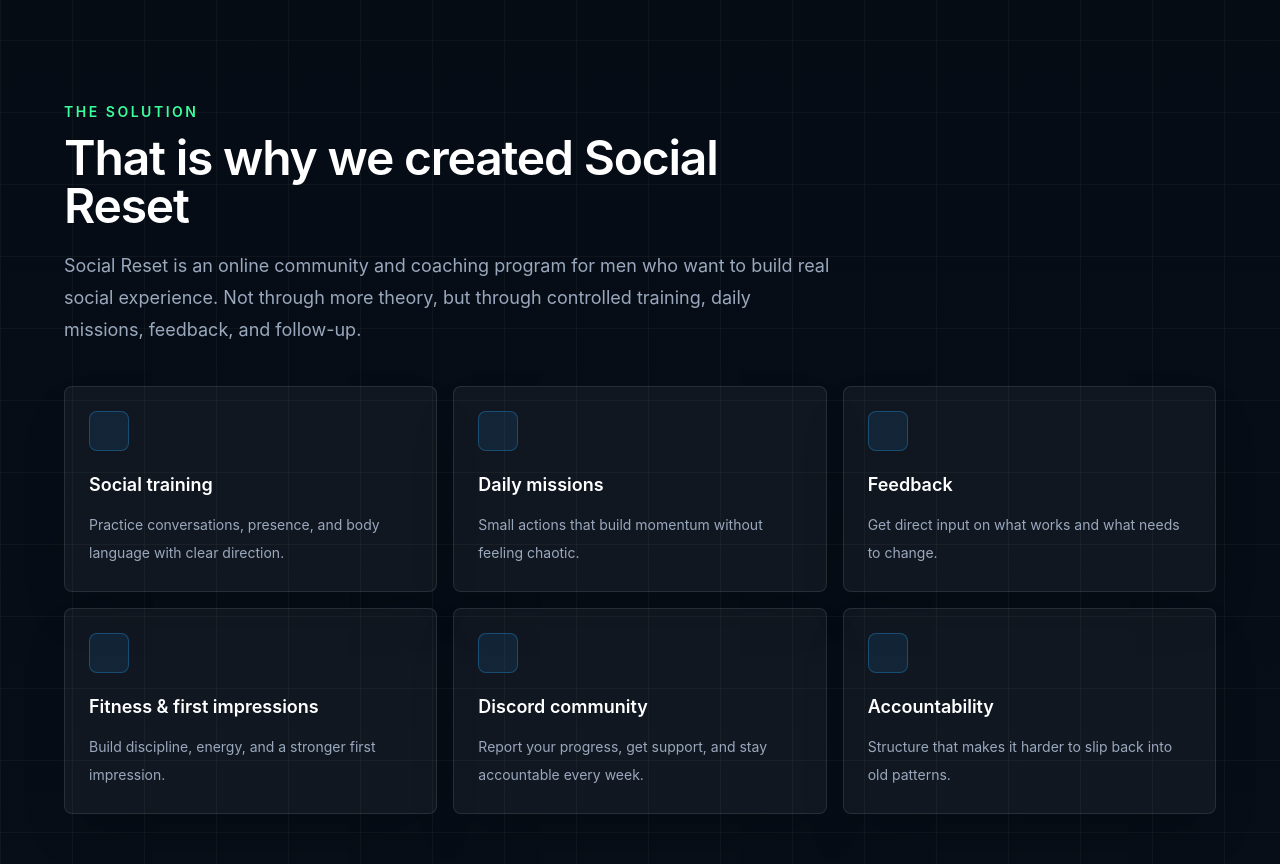
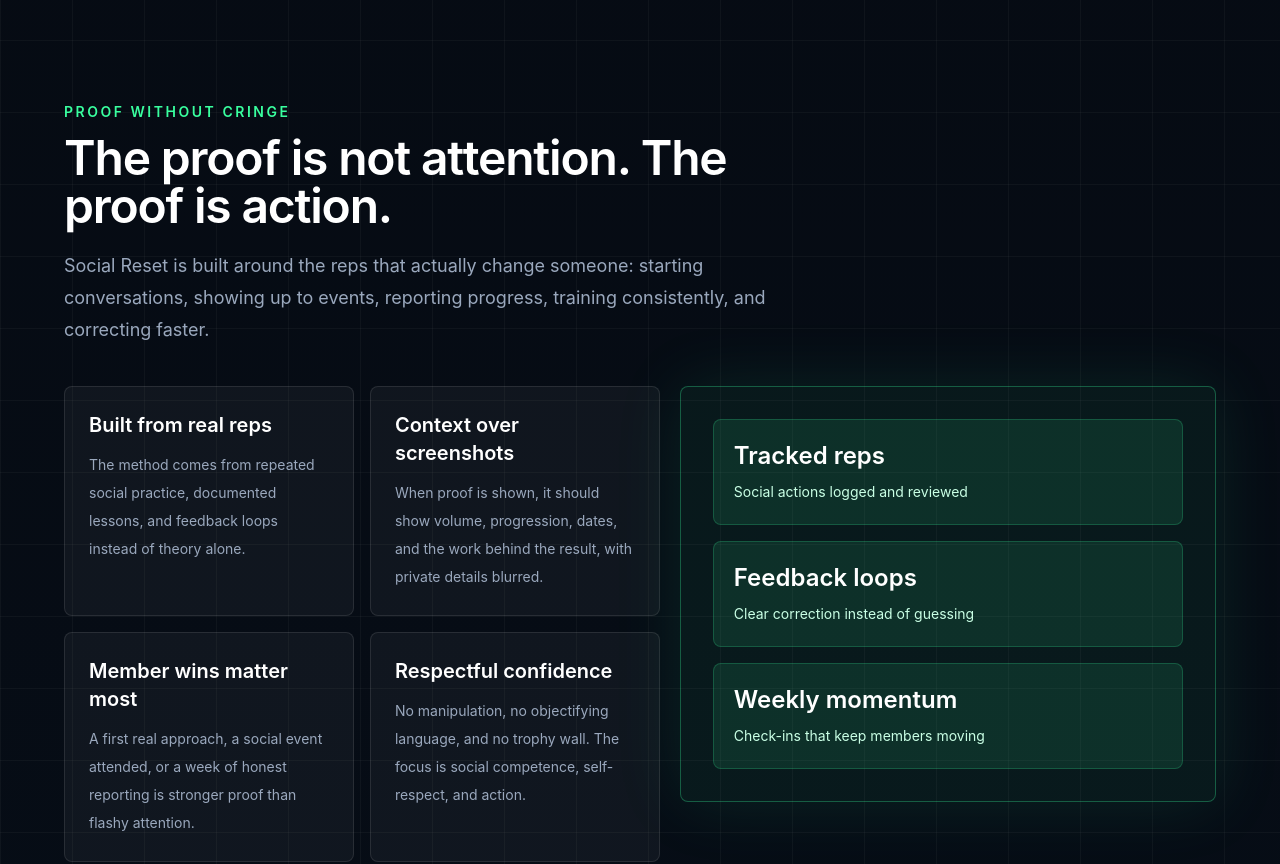
Before and after one commit to Ssjmaster1/social-reset, a Next.js app: page / in a window 1280 px wide. Shown: the part 2480-3344 px from the top of the page. Built offline with nearby package versions, Linux system fonts and the light colour scheme.

Commit message:
Add action-based proof sections

```diff
--- a/app/page.tsx
+++ b/app/page.tsx
@@ -65,6 +65,34 @@
         "You build confidence from repeated evidence",
       ],
     },
+    proofStack: {
+      eyebrow: "Proof without cringe",
+      title: "The proof is not attention. The proof is action.",
+      text: "Social Reset is built around the reps that actually change someone: starting conversations, showing up to events, reporting progress, training consistently, and correcting faster.",
+      cards: [
+        [
+          "Built from real reps",
+          "The method comes from repeated social practice, documented lessons, and feedback loops instead of theory alone.",
+        ],
+        [
+          "Context over screenshots",
+          "When proof is shown, it should show volume, progression, dates, and the work behind the result, with private details blurred.",
+        ],
+        [
+          "Member wins matter most",
+          "A first real approach, a social event attended, or a week of honest reporting is stronger proof than flashy attention.",
+        ],
+        [
+          "Respectful confidence",
+          "No manipulation, no objectifying language, and no trophy wall. The focus is social competence, self-respect, and action.",
+        ],
+      ],
+      metrics: [
+        ["Tracked reps", "Social actions logged and reviewed"],
+        ["Feedback loops", "Clear correction instead of guessing"],
+        ["Weekly momentum", "Check-ins that keep members moving"],
+      ],
+    },
     solution: {
       eyebrow: "The solution",
       title: "That is why we created Social Reset",
@@ -90,6 +118,20 @@
         ["Day 5", "Take one bigger social action and report the result."],
       ],
       note: "The missions scale with your level. You are not expected to be fearless on day one.",
+    },
+    wins: {
+      eyebrow: "Real Social Reset Wins",
+      title: "The scoreboard is ordinary action repeated.",
+      text: "The best proof is not that the coach can get attention. The best proof is that normal members start doing things they avoided before.",
+      cards: [
+        ["First approaches", "Starting conversations in real life instead of waiting for the perfect moment."],
+        ["First dates", "Turning confidence work into calmer, more natural interactions."],
+        ["Social events", "Showing up, staying present, and building experience around people."],
+        ["New connections", "Making friends, joining groups, and becoming more socially active."],
+        ["Fitness consistency", "Training, eating better, and carrying yourself with more self-respect."],
+        ["Career actions", "Taking initiative, speaking up, and building discipline outside dating."],
+      ],
+      note: "Verified screenshots, testimonials, and member wins can be added here as they come in.",
     },
     method: {
       eyebrow: "The method",
@@ -323,6 +365,34 @@
         "Du bygger självförtroende genom faktisk erfarenhet",
       ],
     },
+    proofStack: {
+      eyebrow: "Bevis utan cringe",
+      title: "Beviset är inte uppmärksamhet. Beviset är action.",
+      text: "Social Reset är byggt runt repsen som faktiskt förändrar någon: starta samtal, dyka upp på event, rapportera framsteg, träna konsekvent och korrigera snabbare.",
+      cards: [
+        [
+          "Byggt från riktiga reps",
+          "Metoden kommer från upprepad social träning, dokumenterade lärdomar och feedback-loopar istället för bara teori.",
+        ],
+        [
+          "Kontext före screenshots",
+          "När proof visas ska det visa volym, progression, datum och arbetet bakom resultatet, med privata detaljer blurade.",
+        ],
+        [
+          "Medlemmars wins väger tyngst",
+          "En första approach, ett socialt event eller en vecka av ärlig rapportering är starkare proof än flashy uppmärksamhet.",
+        ],
+        [
+          "Respektfull confidence",
+          "Ingen manipulation, inget objektifierande språk och ingen trophy wall. Fokus är social kompetens, självrespekt och action.",
+        ],
+      ],
+      metrics: [
+        ["Trackade reps", "Sociala actions som loggas och följs upp"],
+        ["Feedback-loopar", "Tydlig korrigering istället för att gissa"],
+        ["Veckovis momentum", "Check-ins som håller medlemmar i rörelse"],
+      ],
+    },
     solution: {
       eyebrow: "Lösningen",
       title: "Därför skapade vi Social Reset",
@@ -348,6 +418,20 @@
         ["Dag 5", "Ta en större social action och rapportera resultatet."],
       ],
       note: "Uppdragen skalas efter din nivå. Du förväntas inte vara orädd dag ett.",
+    },
+    wins: {
+      eyebrow: "Real Social Reset Wins",
+      title: "Scoreboarden är vanlig action som upprepas.",
+      text: "Det starkaste beviset är inte att coachen kan få uppmärksamhet. Det starkaste beviset är att vanliga medlemmar börjar göra saker de tidigare undvek.",
+      cards: [
+        ["Första approaches", "Starta samtal i verkligheten istället för att vänta på perfekt läge."],
+        ["Första dates", "Göra confidence-arbetet till lugnare och mer naturliga interaktioner."],
+        ["Sociala event", "Dyka upp, vara närvarande och bygga erfarenhet runt människor."],
+        ["Nya kontakter", "Skaffa vänner, gå med i grupper och bli mer socialt aktiv."],
+        ["Fitness consistency", "Träna, äta bättre och bära dig själv med mer självrespekt."],
+        ["Karriär-actions", "Ta initiativ, prata tydligare och bygga disciplin utanför dating."],
+      ],
+      note: "Verifierade screenshots, testimonials och medlemswins kan läggas till här när de finns.",
     },
     method: {
       eyebrow: "Metoden",
@@ -702,6 +786,33 @@
   );
 }
 
+function ProofStack({ copy }: { copy: Copy["proofStack"] }) {
+  return (
+    <Section eyebrow={copy.eyebrow} title={copy.title} text={copy.text}>
+      <div className="grid gap-5 lg:grid-cols-[1fr_0.9fr] lg:items-start">
+        <div className="grid gap-4 sm:grid-cols-2">
+          {copy.cards.map(([title, text]) => (
+            <article className="rounded-[8px] border border-white/10 bg-white/[0.045] p-6" key={title}>
+              <h3 className="text-xl font-semibold text-white">{title}</h3>
+              <p className="mt-3 text-sm leading-7 text-[#9aa8bd]">{text}</p>
+            </article>
+          ))}
+        </div>
+        <aside className="rounded-[8px] border border-[#39ff9f]/30 bg-[#39ff9f]/[0.055] p-6 shadow-[0_0_70px_rgba(57,255,159,0.1)] sm:p-8">
+          <div className="grid gap-4">
+            {copy.metrics.map(([title, text]) => (
+              <div className="rounded-[8px] border border-[#39ff9f]/20 bg-[#39ff9f]/10 p-5" key={title}>
+                <p className="text-2xl font-semibold text-white">{title}</p>
+                <p className="mt-2 text-sm leading-6 text-[#c9ffe5]">{text}</p>
+              </div>
+            ))}
+          </div>
+        </aside>
+      </div>
+    </Section>
+  );
+}
+
 function MissionPreview({ copy }: { copy: Copy["missionPreview"] }) {
   return (
     <Section eyebrow={copy.eyebrow} title={copy.title} text={copy.text}>
@@ -728,6 +839,26 @@
           {copy.note}
         </p>
       </div>
+    </Section>
+  );
+}
+
+function WinsSection({ copy }: { copy: Copy["wins"] }) {
+  return (
+    <Section eyebrow={copy.eyebrow} title={copy.title} text={copy.text}>
+      {/* TODO: Add verified blurred screenshots and real testimonials when available. */}
+      <div className="grid gap-4 sm:grid-cols-2 lg:grid-cols-3">
+        {copy.cards.map(([title, text]) => (
+          <article className="rounded-[8px] border border-white/10 bg-[#09111d] p-6" key={title}>
+            <div className="mb-5 h-10 w-10 rounded-[8px] border border-[#39ff9f]/30 bg-[#39ff9f]/10" />
+            <h3 className="text-xl font-semibold text-white">{title}</h3>
+            <p className="mt-3 text-sm leading-7 text-[#9aa8bd]">{text}</p>
+          </article>
+        ))}
+      </div>
+      <p className="mt-5 rounded-[8px] border border-white/10 bg-white/[0.035] px-4 py-3 text-sm leading-6 text-[#9aa8bd]">
+        {copy.note}
+      </p>
     </Section>
   );
 }
@@ -963,6 +1094,8 @@
 
       <ContrastSection copy={copy.contrast} />
 
+      <ProofStack copy={copy.proofStack} />
+
       <Section eyebrow={copy.solution.eyebrow} title={copy.solution.title} text={copy.solution.text}>
         <div className="grid gap-4 sm:grid-cols-2 lg:grid-cols-3">
           {copy.solution.cards.map(([title, text]) => (
@@ -989,6 +1122,8 @@
       </Section>
 
       <MissionPreview copy={copy.missionPreview} />
+
+      <WinsSection copy={copy.wins} />
 
       <Section id="program" eyebrow={copy.programs.eyebrow} title={copy.programs.title}>
         <div className="grid gap-5 lg:grid-cols-2">
```
